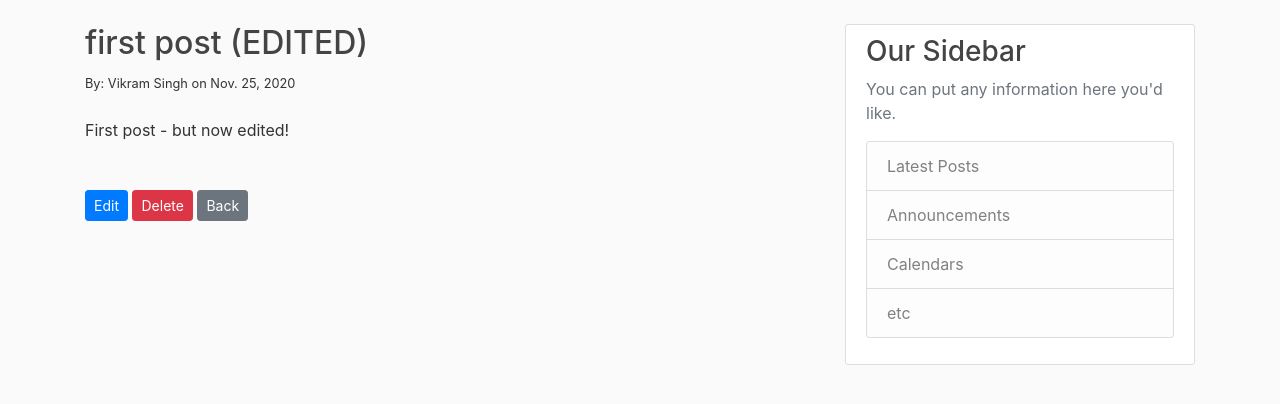
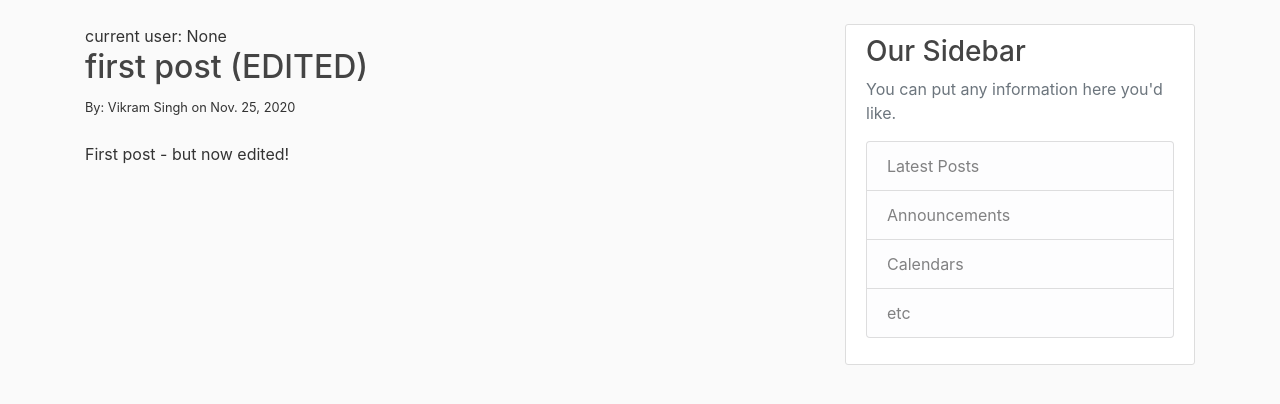
Before and after one commit to vsingh18567/vsinghBlog, a Django app: page /article/1 in a window 1280 px wide. Shown: the part 56-460 px from the top of the page. Run offline with Django 3.2, Linux system fonts and the light colour scheme; data comes from the database, SQL or seed files in the repository; both versions use the stored data as it was after the commit; some libraries are stand-ins or nearby versions.

Commit message:
Added UserPassesTest mixin to prevent unauthorised access

```diff
--- a/BlogApp/templates/article.html
+++ b/BlogApp/templates/article.html
@@ -1,10 +1,14 @@
 {% extends "base.html" %}
 {% block title %} {{post.title}} {% endblock %}
 {% block content %}
+
+current user: {{user.id}}
 <h2>{{ post.title }}</h2>
 <small>By: {{post.author.first_name}} {{post.author.last_name}} on {{post.date}}</small>
 <br><br>
 {{post.body}}
 <br><br><br>
+{% if user.id == post.author.id %}
 <a href="{% url 'edit-post' post.pk %}" class="btn btn-primary btn-sm">Edit</a>  <a href="{% url 'delete-post' post.pk %}" class="btn btn-danger btn-sm">Delete</a>  <a href="{% url 'blog-home' %}" class="btn btn-secondary btn-sm">Back</a>
+{% endif %}
 {% endblock content %}
--- a/BlogApp/templates/home.html
+++ b/BlogApp/templates/home.html
@@ -10,7 +10,9 @@
             </h3>
         </a>
         <p class="post-meta">Posted by {{post.author}} on {{post.date}}</p>
+        {% if user.id == post.author.id %}
         <a href="{% url 'edit-post' post.pk %}" class="btn btn-primary btn-sm">Edit</a>   <a href="{% url 'delete-post' post.pk %}" class="btn btn-danger btn-sm">Delete</a>
+        {% endif %}
     </div>
     <hr>
 {% endfor %}
--- a/BlogApp/views.py
+++ b/BlogApp/views.py
@@ -3,6 +3,7 @@
 from django.shortcuts import render
 from django.views.generic import ListView, DetailView, CreateView, UpdateView, DeleteView
 from .forms import *
+from django.contrib.auth.mixins import UserPassesTestMixin
 
 # Create your views here.
 class Home(ListView):
@@ -21,12 +22,18 @@
     # fields = '__all__'
     # fields = ('author', 'title', 'body')
 
-class EditPost(UpdateView):
+class EditPost(UserPassesTestMixin, UpdateView):
     model = Post
     form_class = EditForm
     template_name = 'edit_post.html'
 
-class DeletePost(DeleteView):
+    def test_func(self):
+        return self.get_object().author.id == self.request.user.id
+
+class DeletePost(UserPassesTestMixin, DeleteView):
     model = Post
     template_name = 'delete_post.html'
     success_url = reverse_lazy('blog-home')
+
+    def test_func(self):
+        return self.get_object().author.id == self.request.user.id
```
Also changed, not shown: db.sqlite3.
